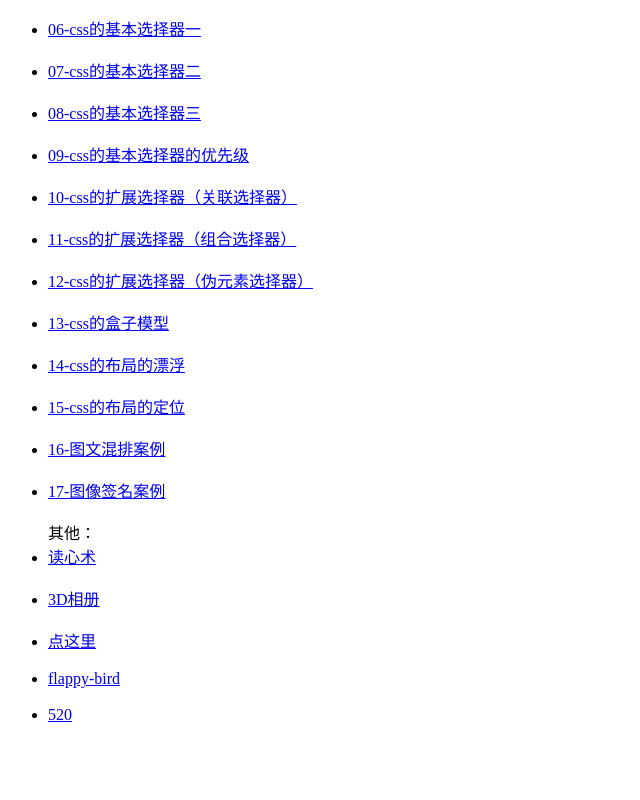
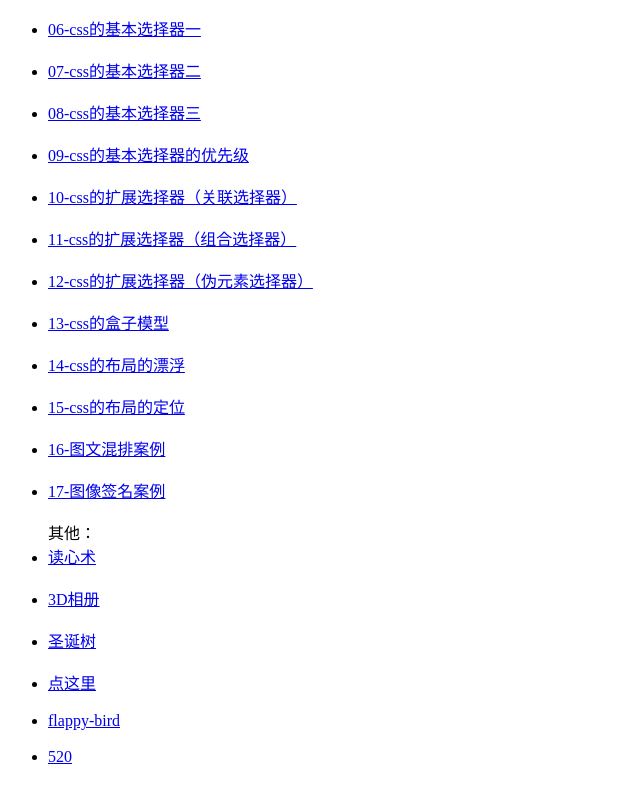
Before and after one commit to diaomina/diaomina.github.io, a plain HTML site: page html/left.html in a window 1280 px wide. Shown: the part 630-1430 px from the top of the page, without its empty margins (0-640 px from the left). Before the commit the page ends 1388 px from the top, so only its background shows below. Drawn offline with Linux system fonts and the light colour scheme.

Commit message:
feat: 添加圣诞树导航

```diff
--- a/html/left.html
+++ b/html/left.html
@@ -41,6 +41,7 @@
 	<br/>
 	<li><a href="../code/读心术/index.html" target="right">读心术</a> </li><br/>
 	<li><a href="../code/3D相册/index.html" target="right">3D相册</a> </li><br/>
+	<li><a href="../code/圣诞树/index.html" target="right">圣诞树</a> </li><br/>
 	<li><a href="../code/图片平移播放/index.html" target="right">点这里</a> </li><br/>
 	<li><a href="../code/flappy-bird/index.html" target="right">flappy-bird</a> </li><br/>
 	<li><a href="../code/love/index.html" target="right">520</a> </li><br/>
```
